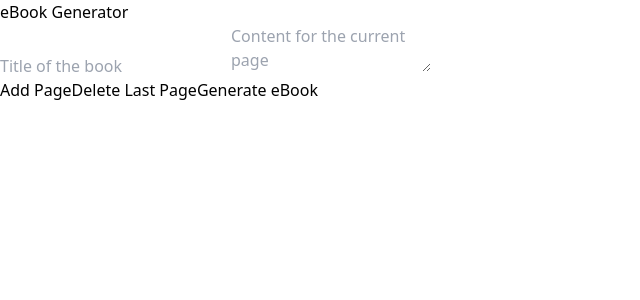
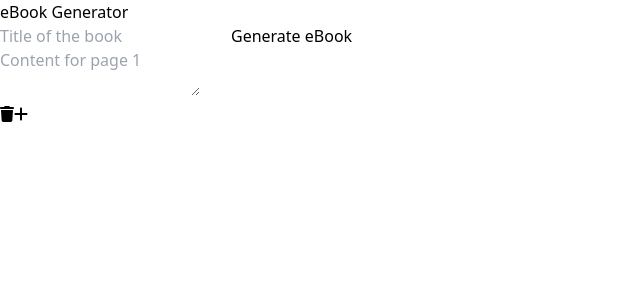
Before and after one commit to siyapandeyvsp/ePub_generator, a React (Vite) app: page / in a window 1280 px wide. Shown: the top 300 px of the page, without its empty margins (0-640 px from the left). Built offline with nearby package versions, Linux system fonts and the light colour scheme.

Commit message:
implement delete last page and add new page , remove current page edit mode

```diff
--- a/package.json
+++ b/package.json
@@ -10,6 +10,11 @@
     "preview": "vite preview"
   },
   "dependencies": {
+    "@fortawesome/fontawesome-svg-core": "^6.5.2",
+    "@fortawesome/free-brands-svg-icons": "^6.5.2",
+    "@fortawesome/free-regular-svg-icons": "^6.5.2",
+    "@fortawesome/free-solid-svg-icons": "^6.5.2",
+    "@fortawesome/react-fontawesome": "^0.2.2",
     "file-saver": "^2.0.5",
     "jszip": "^3.10.1",
     "react": "^18.3.1",
--- a/src/App.jsx
+++ b/src/App.jsx
@@ -6,9 +6,9 @@ function App() {
   const [pages, setPages] = useState([]);
 
   return (
-    <div className="min-h-screen bg-gray-100 p-8">
-      <div className="max-w-3xl mx-auto bg-white shadow-lg rounded-lg p-6">
-        <h1 className="text-2xl font-bold mb-4">eBook Generator</h1>
+    <div className=" flex justify-center sm:items-center h-screen bg-gray-50 sm:p-8 overflow-hidden ">
+      <div className="max-w-5xl mx-auto  shadow-lg rounded-lg p-6  min-w-3/4 bg-gray-100 w-full">
+        <h1 className="text-2xl font-bold text-center mb-4">eBook Generator</h1>
         <BookEditor pages={pages} setPages={setPages} />
       </div>
     </div>
--- a/src/components/BookEditor.jsx
+++ b/src/components/BookEditor.jsx
@@ -3,20 +3,42 @@ import React, { useState } from 'react';
 import Page from './Page';
 import JSZip from 'jszip';
 import { saveAs } from 'file-saver';
+import { FontAwesomeIcon } from '@fortawesome/react-fontawesome';
+import { faAdd, faTrash } from '@fortawesome/free-solid-svg-icons';
 
-function BookEditor({ pages, setPages }) {
+function BookEditor() {
   const [title, setTitle] = useState('');
   const author="Siya Pandey";
-  const [currentPageContent, setCurrentPageContent] = useState('');
-
+ const [pages,setPages]=useState([{content:''}]);
   const addPage = () => {
-    setPages([...pages, currentPageContent]);
-    setCurrentPageContent('');
+    //setPages([...pages, currentPageContent]);
+    //setCurrentPageContent('');
+    setPages([...pages,{content:''}]);//Add an empty page as an object
   };
 
   const deletePage = () => {
-    setPages(pages.slice(0, -1));
+   //individual delete buttons
+  // const newPages=pages.filter((_,pageIndex)=>pageIndex!==index)
+  // setPages(newPages);
+
+  // delete last page :
+  if (pages.length>1){
+    setPages(pages.slice(0,-1));
+  }
   };
+
+const updatePageContent=(index,newContent)=>{
+    const updatedPages=pages.map((page,pageIndex)=>{
+        if (pageIndex===index){
+            return{...page,content:newContent};
+        }
+        return page;
+    });
+    setPages(updatedPages);
+};
+
+
+
 //Initializes a new JSZip instance, which will be used to build the ZIP file.
 
   const generateEbook = () => {
@@ -87,7 +109,8 @@ function BookEditor({ pages, setPages }) {
     // Add the text of the book to the ZIP file
     // Add XHTML
     //Purpose: Iterates over each page's content stored in the pages array and adds it as XHTML files (pageX.xhtml) to the EPUB. Each XHTML file represents a page in the eBook, formatted with HTML content that includes the page title and content.
-    pages.forEach((content, index) => {
+    //pages.forEach((content, index) => {
+    pages.forEach((page, index) => {
       const text = '<?xml version="1.0" encoding="UTF-8" standalone="no"?>' +
           '<!DOCTYPE html>' +
           '<html xmlns="http://www.w3.org/1999/xhtml" xmlns:epub="http://www.idpf.org/2007/ops" xml:lang="en" lang="en">' +
@@ -96,7 +119,8 @@ function BookEditor({ pages, setPages }) {
           '  </head>' +
           '  <body>' +
           `    <section><h1>Page ${index + 1}</h1>` +
-          `      <p>${content}</p>` +
+          //`      <p>${content}</p>` +
+          `      <p>${page.content}</p>` +
           '    </section>' +
           '  </body>' +
           '</html>';
@@ -111,46 +135,96 @@ function BookEditor({ pages, setPages }) {
     });
   };
 
+//   return (
+//     <div className="space-y-4">
+//       <input
+//         type="text"
+//         className="w-full px-4 py-2 border rounded"
+//         placeholder="Title of the book"
+//         value={title}
+//         onChange={(e) => setTitle(e.target.value)}
+//       />
+//       <textarea
+//         className="w-full px-4 py-2 border rounded"
+//         placeholder="Content for the current page"
+//         value={currentPageContent}
+//         onChange={(e) => setCurrentPageContent(e.target.value)}
+//       />
+//       <div className="space-x-2">
+//         <button
+//           className="px-4 py-2 bg-blue-500 text-white rounded"
+//           onClick={addPage}
+//         >
+//           Add Page
+//         </button>
+//         <button
+//           className="px-4 py-2 bg-red-500 text-white rounded"
+//           onClick={deletePage}
+//         >
+//           Delete Last Page
+//         </button>
+//         <button
+//           className="px-4 py-2 bg-green-500 text-white rounded"
+//           onClick={generateEbook}
+//         >
+//           Generate eBook
+//         </button>
+//       </div>
+
+//       <div className="space-y-4">
+//         {pages.map((content, index) => (
+//           <Page key={index} content={content} index={index} />
+//         ))}
+//       </div>
+//     </div>
+//   );
 return (
-    <div className="space-y-4">
+    <div className="space-y-4  ">
+    <div className='flex justify-between space-x-50 '>
       <input
         type="text"
-        className="w-full px-4 py-2 border rounded"
+        className="  font-bold  text-2xl px-4 py-2 border w-3/4"
         placeholder="Title of the book"
         value={title}
         onChange={(e) => setTitle(e.target.value)}
       />
-      <textarea
-        className="w-full px-4 py-2 border rounded"
-        placeholder="Content for the current page"
-        value={currentPageContent}
-        onChange={(e) => setCurrentPageContent(e.target.value)}
-      />
-      <div className="space-x-2">
       <button
-          className="px-4 py-2 bg-blue-500 text-white rounded"
-          onClick={addPage}
-        >
-          Add Page
-        </button>
-        <button
-          className="px-4 py-2 bg-red-500 text-white rounded"
-          onClick={deletePage}
-        >
-          Delete Last Page
-        </button>
-        <button
-          className="px-4 py-2 bg-green-500 text-white rounded"
+       className="px-4 py-2 bg-black  text-white rounded float-right"
            onClick={generateEbook}
          >
            Generate eBook
          </button>
 </div>
 
-      <div className="space-y-4">
-        {pages.map((content, index) => (
-          <Page key={index} content={content} index={index} />
+<div className='overflow-auto h-[30rem]  items-center'>
+      {pages.map((page, index) => (
+  <div key={index} className="flex justify-center py-4">
+    <div className="bg-white shadow-lg  p-6 max-w-4xl border border-gray-200">
+      <textarea
+        className=" h-96 p-4  focus:ring-blue-500 focus:border-blue-500"
+        placeholder={`Content for page ${index + 1}`}
+        value={page.content}
+        onChange={(e) => updatePageContent(index, e.target.value)}
+      />
+    </div>
+  </div>
 ))}
+
+</div>
+   <div className=' flex flex-col items-end space-y-4 sm:mr-5'>
+
+<button
+      className=" -mt-32 px-4 py-2 bg-red-500 text-white rounded"
+      onClick={() => deletePage()}
+    >
+      <FontAwesomeIcon icon={faTrash}/>
+    </button>
+    <button
+  className="px-4 py-2 bg-blue-500 shadow-lg text-white rounded-lg"
+  onClick={addPage}
+>
+  <FontAwesomeIcon icon={faAdd}/>
+</button>
 </div>
      </div>
   );
--- a/src/components/Page.jsx
+++ b/src/components/Page.jsx
@@ -3,7 +3,7 @@ import React from 'react';
 
 function Page({ content, index }) {
   return (
-    <div className="border p-4 rounded">
+    <div className="border p-4 rounded ">
       <h2 className="text-xl font-bold mb-2">Page {index + 1}</h2>
       <p>{content}</p>
     </div>
```
Also changed, not shown: 1 other file (tests, documents, lock files or other folders). Lines whose indentation alone changed are shown as unchanged.
